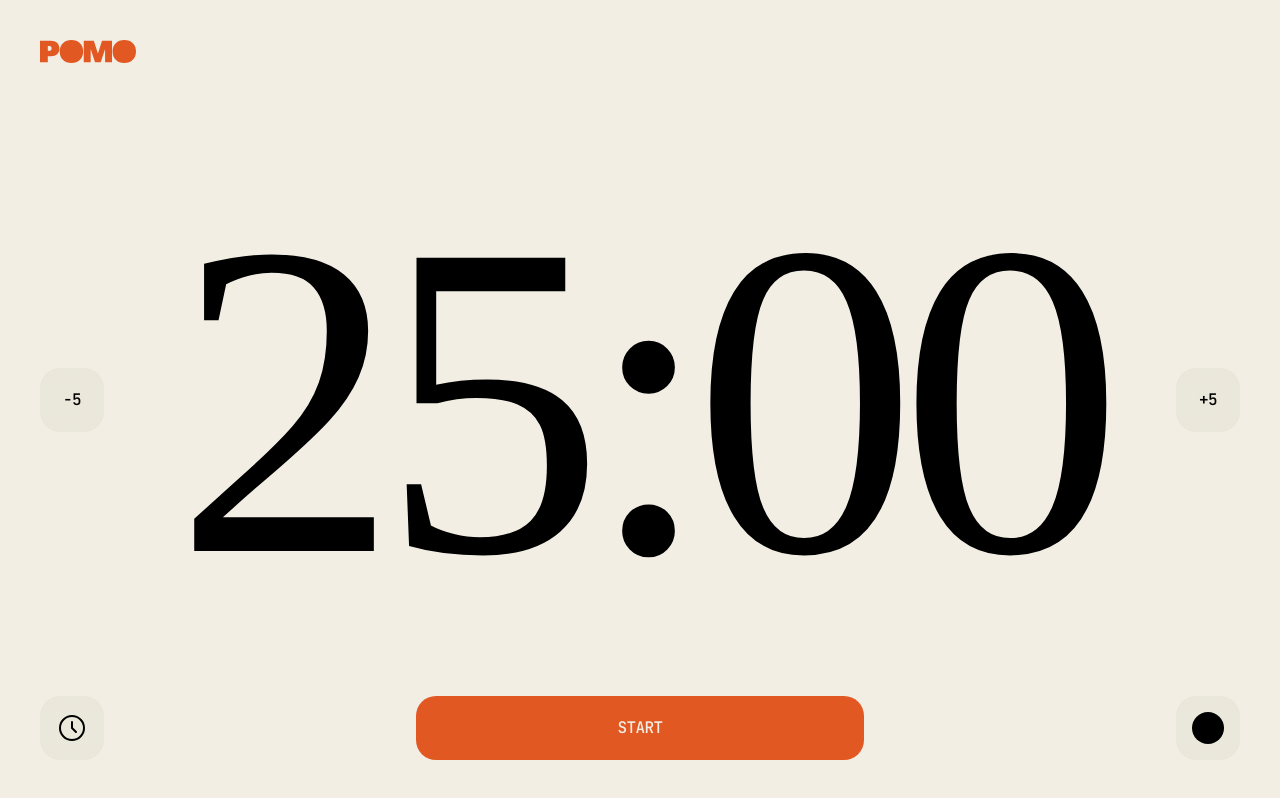
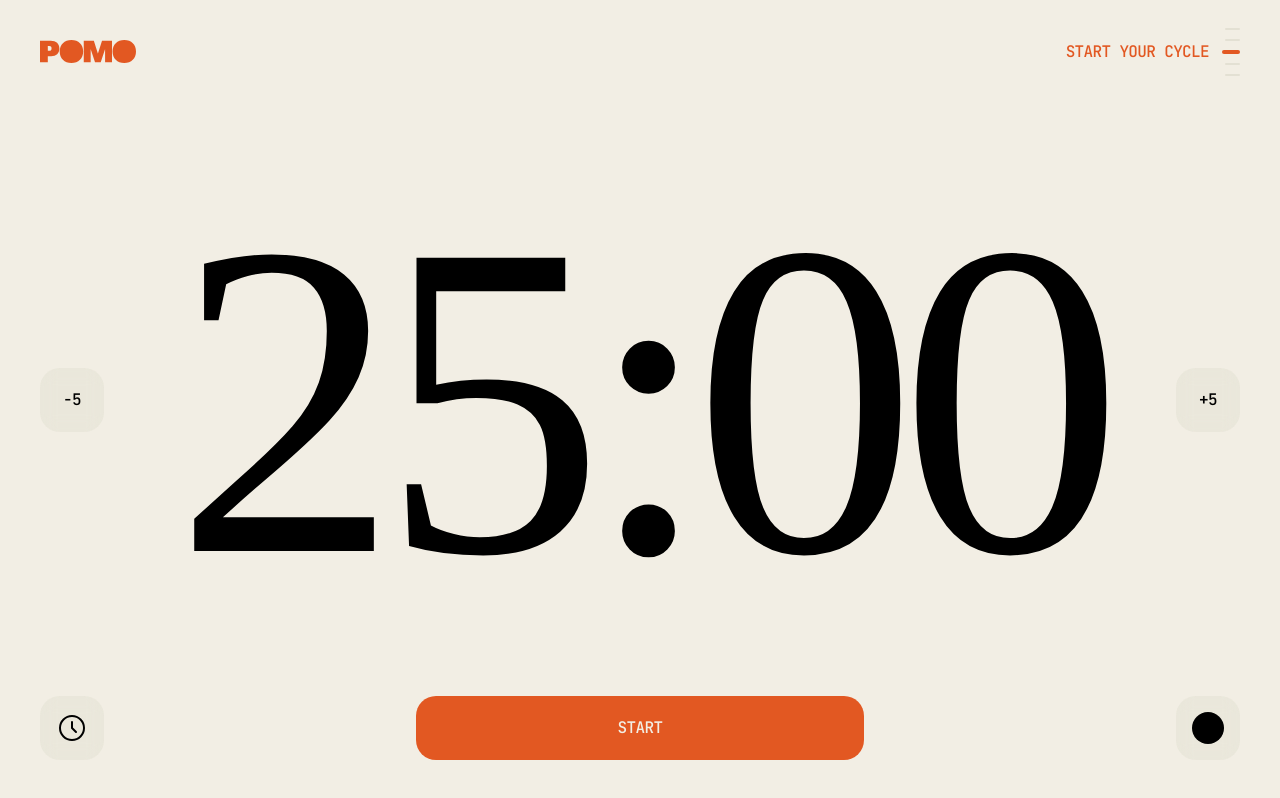
Before and after one commit to andre-alcantara/pomo, a React (Vite) app: page / in a window 1280 px wide. Built offline with nearby package versions, Linux system fonts and the light colour scheme; a web font is replaced by a local one.

Commit message:
feat(ui): add HeaderCopy component and indicator

```diff
--- a/src/App.module.css
+++ b/src/App.module.css
@@ -1,12 +1,21 @@
-/* ── Logo ──────────────────────────────────────────────────── */
+/* ── Header ────────────────────────────────────────────────── */
+/* Single flex row so Logo and HeaderCopy share the same vertical center.
+   HeaderCopy drives the height (64px); top is offset so the logo's top
+   edge stays at 40px: top = 40 - (64 - 23) / 2 ≈ 19.5px            */
 
-.logoSlot {
+.header {
   position: fixed;
-  top: 40px;
-  /* tracks the left edge of the 2500px layout container + 40px padding:
-     calc(50% - 1250px + 40px) = calc(50% - 1210px)
-     max() keeps it at 40px on narrower screens */
+  top: calc(40px - (64px - 23px) / 2);
   left: max(40px, calc(50% - 1210px));
+  right: max(40px, calc(50% - 1210px));
+  display: flex;
+  justify-content: space-between;
+  align-items: center;
+  pointer-events: none;
+}
+
+.header > * {
+  pointer-events: all;
 }
 
 /* ── Timer row ─────────────────────────────────────────────── */
--- a/src/App.tsx
+++ b/src/App.tsx
@@ -3,6 +3,7 @@ import Button, { type ButtonVariant } from './components/ui/Button';
 import IconButton from './components/ui/IconButton';
 import TimerDisplay from './components/TimerDisplay';
 import Logo from './components/Logo';
+import HeaderCopy from './components/HeaderCopy';
 import styles from './App.module.css';
 
 const VARIANTS: ButtonVariant[] = ['start', 'pause', 'resume', 'reset'];
@@ -37,8 +38,9 @@ export default function App() {
 
   return (
     <>
-      <div className={styles.logoSlot}>
+      <div className={styles.header}>
         <Logo />
+        <HeaderCopy copy="START YOUR CYCLE" />
       </div>
 
       {/* Timer row — vertically centered in viewport */}
--- /dev/null
+++ b/src/components/HeaderCopy.module.css
@@ -0,0 +1,59 @@
+.container {
+  display: flex;
+  align-items: center;
+  gap: var(--space-md);
+  height: 64px;
+}
+
+/* ── Copy text ────────────────────────────────── */
+
+.copy {
+  font-family: var(--font-mono);
+  font-weight: 500;
+  font-size: 16px;
+  letter-spacing: -0.04em;
+  line-height: 1;
+  white-space: nowrap;
+  color: var(--color-terracotta);
+  flex-shrink: 0;
+}
+
+.copy.light {
+  color: var(--color-cream);
+}
+
+.copy.small {
+  font-size: 14px;
+}
+
+/* ── Decorative indicator ─────────────────────── */
+
+.indicator {
+  display: flex;
+  flex-direction: column;
+  align-items: flex-end;
+  justify-content: space-between;
+  width: 15px;
+  height: 48px;
+  flex-shrink: 0;
+}
+
+.line {
+  height: 2px;
+  width: 100%;
+  background: var(--color-graphite-strong);
+  border-radius: 2px;
+  flex-shrink: 0;
+}
+
+.lineAccent {
+  height: 4px;
+  width: 18px;
+  background: var(--color-terracotta);
+  border-radius: 2px;
+  flex-shrink: 0;
+}
+
+.lineAccent.light {
+  background: var(--color-cream);
+}
--- /dev/null
+++ b/src/components/HeaderCopy.tsx
@@ -0,0 +1,28 @@
+import cn from '../lib/cn';
+import styles from './HeaderCopy.module.css';
+
+interface HeaderCopyProps {
+  copy: string;
+  theme?: 'brand' | 'light';
+  size?: 'medium' | 'small';
+}
+
+export default function HeaderCopy({ copy, theme = 'brand', size = 'medium' }: HeaderCopyProps) {
+  const isLight = theme === 'light';
+  const isSmall = size === 'small';
+
+  return (
+    <div className={cn(styles.container, isSmall && styles.small)}>
+      <p className={cn(styles.copy, isLight && styles.light, isSmall && styles.small)}>
+        {copy}
+      </p>
+      <div className={styles.indicator}>
+        <div className={styles.line} />
+        <div className={styles.line} />
+        <div className={cn(styles.lineAccent, isLight && styles.light)} />
+        <div className={styles.line} />
+        <div className={styles.line} />
+      </div>
+    </div>
+  );
+}
```
